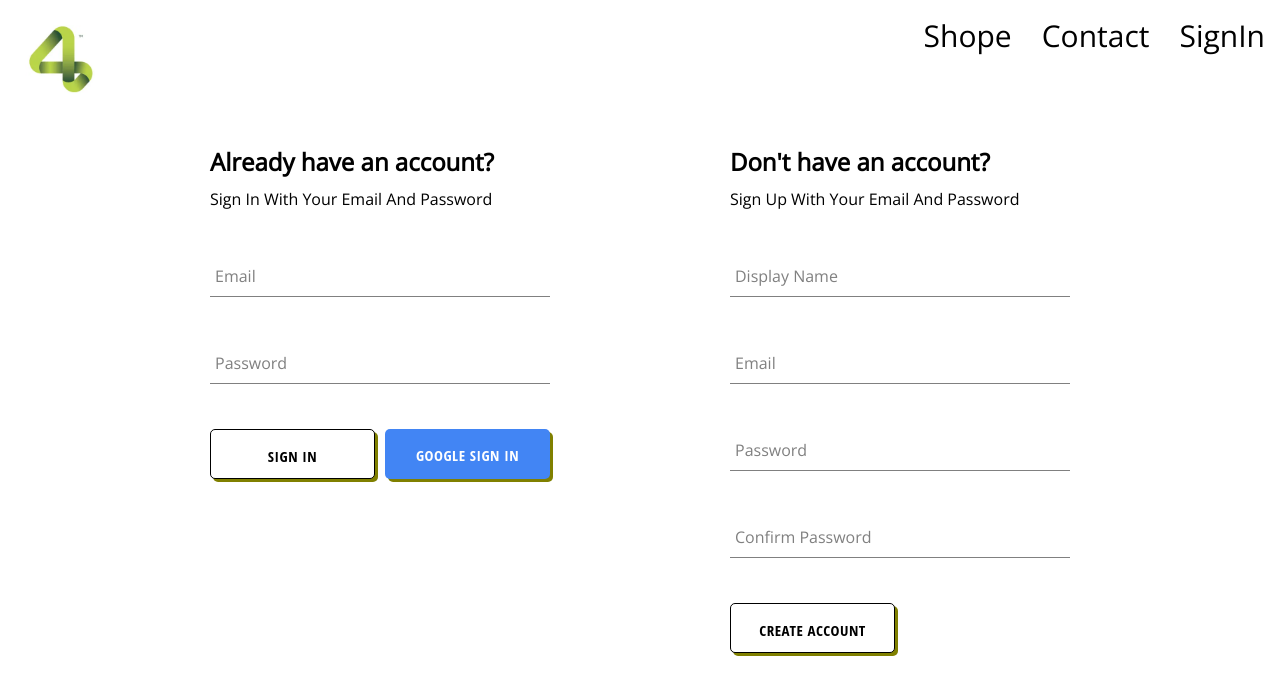
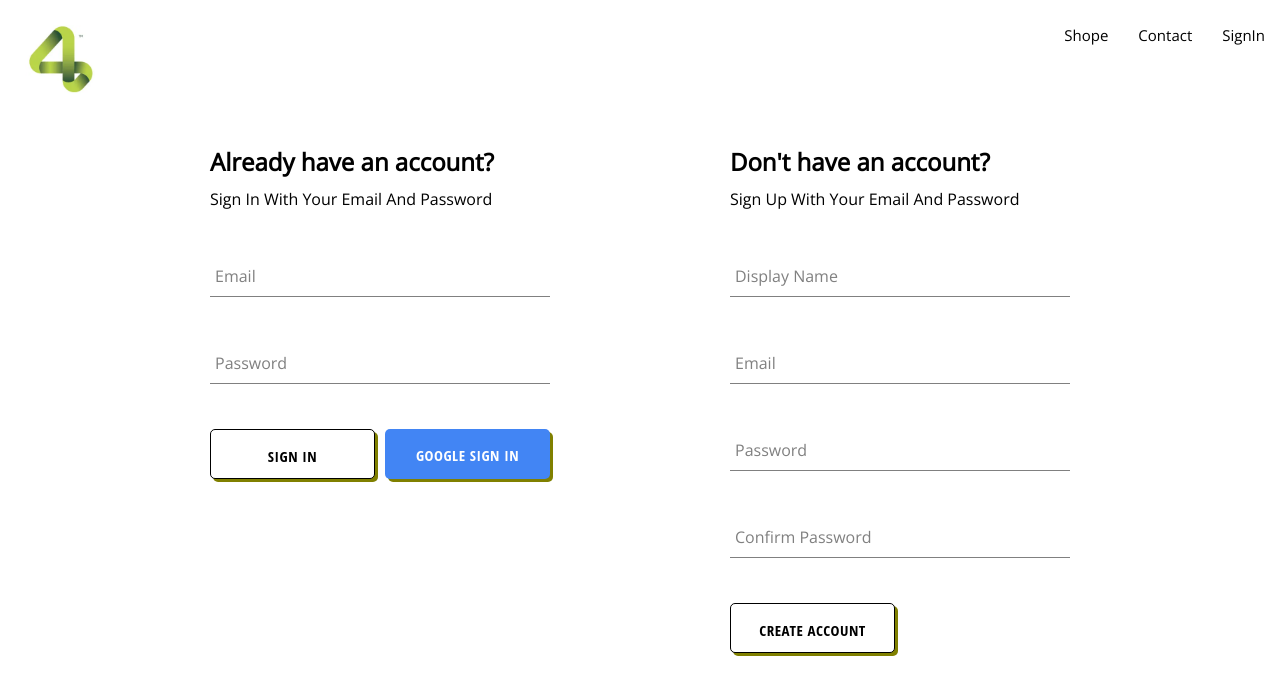
Before and after one commit to fortuneonyeka/4tune-clothing, a React (Create React App) app: page /auth in a window 1280 px wide. Shown: the top 694 px of the page. Built offline with nearby package versions, Linux system fonts and the light colour scheme.

Commit message:
hook usercontext with usecontex hook

```diff
--- a/src/Components/sign-in/SignInForm.jsx
+++ b/src/Components/sign-in/SignInForm.jsx
@@ -1,12 +1,13 @@
-import React, { useState } from "react";
+import React, { useState, useContext } from "react";
 import FormInput from "../form-inputs/Form-input";
 import {
   signInWithGooglePopup,
   createUserDocumentFromAuth,
-  signInAuthUserWithEmailAndPassword
+  signInAuthUserWithEmailAndPassword,
 } from "../../utils/firebase/Firebase.utils";
-import "./sign-in-form-styles.scss"
+import "./sign-in-form-styles.scss";
 import Button from "../button/Button";
+import { UserContext } from "../../contexts/User.context";
 
 const defaultFormFields = {
   email: "",
@@ -18,7 +19,7 @@ const SignInForm = () => {
 
   const { email, password } = formFields;
 
-  const [ loading, setLoading] = useState(false)
+  const { setCurrentUser } = useContext(UserContext);
 
   const resetFormField = () => {
     setFormFields(defaultFormFields);
@@ -27,22 +28,24 @@ const SignInForm = () => {
   const handleSubmit = async (event) => {
     event.preventDefault();
 
-
     try {
-     const response = await signInAuthUserWithEmailAndPassword(email, password)
-     console.log(response);
+      const { user } = await signInAuthUserWithEmailAndPassword(
+        email,
+        password
+      );
+      setCurrentUser(user);
 
       resetFormField();
     } catch (error) {
-      switch(error.code){
+      switch (error.code) {
         case "auth/wrong-password":
           alert("Incorrect Password");
           break;
 
         case "auth/user-not-found":
-          alert("No user associated with this email")
+          alert("No user associated with this email");
           break;
-        default :
+        default:
           alert(error);
       }
       // if (error.code === "auth/wrong-password") {
@@ -53,13 +56,13 @@ const SignInForm = () => {
     }
   };
 
-  const SignInWithGoogle =  async () => {
-    const {user} = await signInWithGooglePopup()
-    await createUserDocumentFromAuth(user)
+  const SignInWithGoogle = async () => {
+    const { user } = await signInWithGooglePopup();
+    await createUserDocumentFromAuth(user);
+    setCurrentUser(user)
+  };
 
-  }
-
-  const diableButton = !email || password.length < 6
+  const diableButton = !email || password.length < 6;
 
   const handleChange = (event) => {
     const { name, value } = event.target;
@@ -76,33 +79,33 @@ const SignInForm = () => {
         <FormInput
           label="Email"
           inputOptions={{
-          required:true,
-          type:"email",
-          onChange:handleChange,
-          name:"email",
-          value:email,
+            required: true,
+            type: "email",
+            onChange: handleChange,
+            name: "email",
+            value: email,
           }}
-
         />
-
 
         <FormInput
           label="Password"
           inputOptions={{
             required: true,
-          type:"password",
-          minLength:6,
-          onChange:handleChange,
-          name:"password",
-          value:password,
+            type: "password",
+            minLength: 6,
+            onChange: handleChange,
+            name: "password",
+            value: password,
           }}
-
         />
         <div className="buttons-container">
-          <Button disabled={diableButton} buttonType="inverted" type="submit">Sign In</Button>
-          <Button type="button"  buttonType="google" onClick={SignInWithGoogle}>Google Sign In</Button>
+          <Button disabled={diableButton} buttonType="inverted" type="submit">
+            Sign In
+          </Button>
+          <Button type="button" buttonType="google" onClick={SignInWithGoogle}>
+            Google Sign In
+          </Button>
         </div>
-
       </form>
     </div>
   );
--- a/src/Components/sign-up-form/SignUpForm.jsx
+++ b/src/Components/sign-up-form/SignUpForm.jsx
@@ -1,4 +1,4 @@
-import React, { useState } from "react";
+import React, { useState, useContext } from "react";
 import FormInput from "../form-inputs/Form-input";
 import {
   createAuthUserWithEmailAndPassword,
@@ -6,6 +6,7 @@ import {
 } from "../../utils/firebase/Firebase.utils";
 import "./sign-up-form-styles.scss"
 import Button from "../button/Button";
+import { UserContext } from "../../contexts/User.context";
 
 const defaultFormFields = {
   displayName: "",
@@ -18,7 +19,7 @@ const SignUpForm = () => {
   const [formFields, setFormFields] = useState(defaultFormFields);
 
   const { displayName, email, password, confirmPassword } = formFields;
-
+ const {setCurrentUser} = useContext(UserContext)
   const resetFormField = () => {
     setFormFields(defaultFormFields);
   };
@@ -35,6 +36,7 @@ const SignUpForm = () => {
         email,
         password
       );
+      setCurrentUser(user)
       await createUserDocumentFromAuth(user, { displayName });
       resetFormField();
     } catch (error) {
--- a/src/index.js
+++ b/src/index.js
@@ -1,18 +1,20 @@
-import React from 'react';
-import ReactDOM from 'react-dom/client';
+import React from "react";
+import ReactDOM from "react-dom/client";
 import { BrowserRouter } from "react-router-dom";
-import './index.scss';
-import App from './App';
+import App from "./App";
+import { UserProvider } from "./contexts/User.context";
+import "./index.scss";
 import { HelmetProvider } from "react-helmet-async";
 
-const root = ReactDOM.createRoot(document.getElementById('root'));
+const root = ReactDOM.createRoot(document.getElementById("root"));
 root.render(
   <React.StrictMode>
     <BrowserRouter>
-    <HelmetProvider>
-    <App />
-    </HelmetProvider>
-
+      <HelmetProvider>
+        <UserProvider>
+          <App />
+        </UserProvider>
+      </HelmetProvider>
     </BrowserRouter>
   </React.StrictMode>
 );
--- a/src/routes/navigation/Navigation.jsx
+++ b/src/routes/navigation/Navigation.jsx
@@ -1,11 +1,15 @@
-import React, { Fragment } from "react";
+import React, { Fragment, useContext } from "react";
 import { Outlet, Link } from "react-router-dom";
+import { UserContext } from "../../contexts/User.context";
 import Logo from "../../Assets/images/4tune-logo.webp";
 import Cart from "../../Assets/images/cart.webp";
+
 
 import "./navigation.styles.scss"
 
 const Navigation = () => {
+  const {currentUser} = useContext(UserContext)
+  console.log(currentUser);
   return (
     <Fragment>
       <div className="navigation">
@@ -25,9 +29,9 @@ const Navigation = () => {
           <Link className="nav-link" to="/contact" >
             Contact
           </Link>
-          <Link className="nav-link" to="/auth">
+          {currentUser ? (<span className="nav-link">Sign Out</span>) : (<Link className="nav-link" to="/auth">
             SignIn
-          </Link>
+          </Link>)}
         </div>
       </div>
       <Outlet />
--- a/src/routes/navigation/navigation.styles.scss
+++ b/src/routes/navigation/navigation.styles.scss
@@ -21,7 +21,7 @@
     .nav-link {
       padding: 10px 15px;
       cursor: pointer;
-      font-size:30px;
+      font-size:15px;
 
     }
   }
```
Lines whose indentation alone changed are shown as unchanged.
